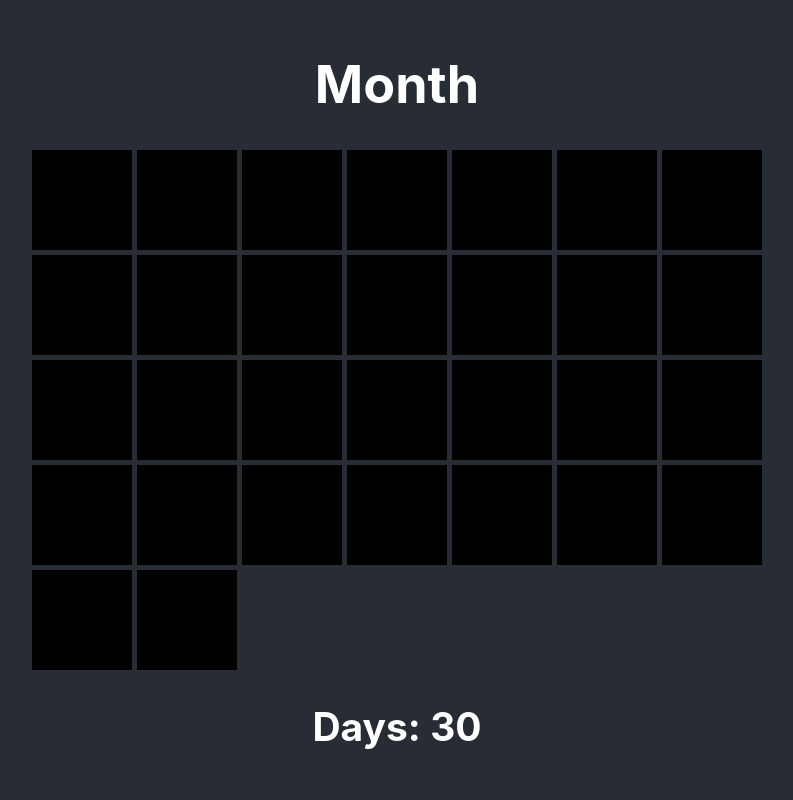
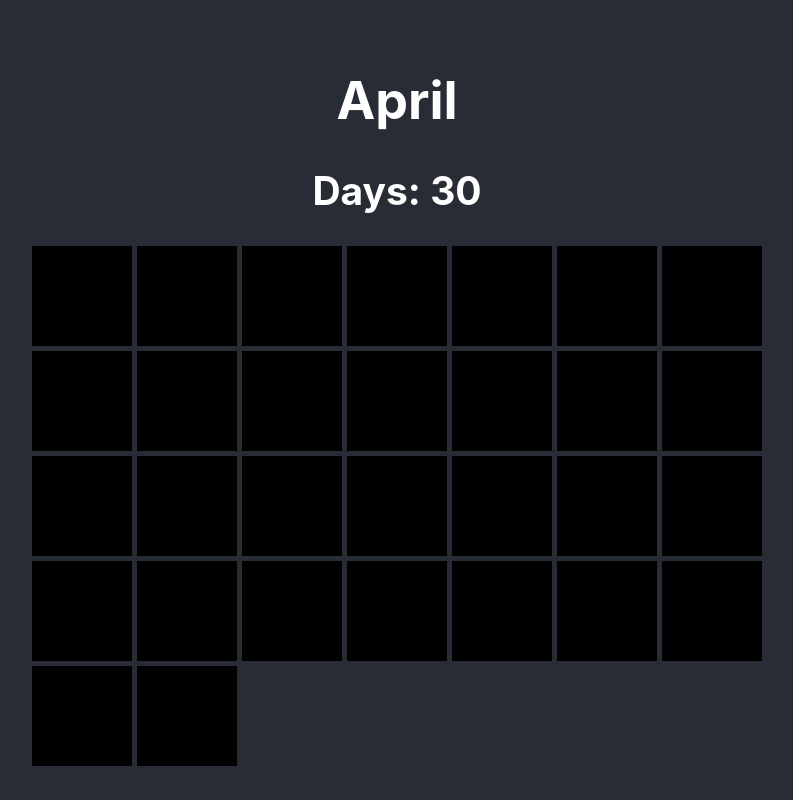
Before and after one commit to jjadeseravla/sleep-tracker, a React (Create React App) app: page / in a window 1280 px wide. Shown: the whole page, without its empty margins (243-1036 px from the left). Built offline with nearby package versions, Linux system fonts and the light colour scheme.

Commit message:
changed the dates so they are not hard coded

```diff
--- a/src/components/Grid.js
+++ b/src/components/Grid.js
@@ -1,20 +1,24 @@
 import React, { useState } from 'react';
 import './grid.css';
 
-const MONTH_LENGTH = 30;
+const MONTH_LENGTH = new Date(new Date().getFullYear(),new Date().getMonth()+1, 0).getDate();
+const monthNames = ["January", "February", "March", "April", "May", "June",
+  "July", "August", "September", "October", "November", "December"
+];
 
 export const Grid = () => {
   const [monthLength, setMonthLength] = useState(createMonthLength(MONTH_LENGTH));
+  //const [sqColour, setSqColour] =
 
   return (
     <div>
-      <h1>Month</h1>
+      <h1>{monthNames[new Date().getMonth()]}</h1>
+      <h2>Days: {MONTH_LENGTH}</h2>
       <div className="container">
         {monthLength.map((sq, sqIndex) => {
           return <div key={sqIndex} className="square"></div>;
         })}
       </div>
-      <h2>Days: {MONTH_LENGTH}</h2>
     </div>
   )
 }
```
